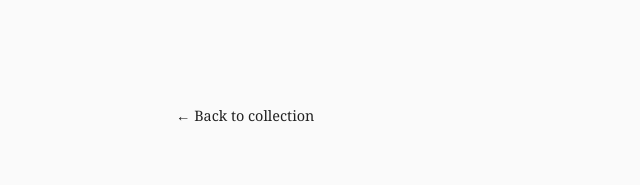
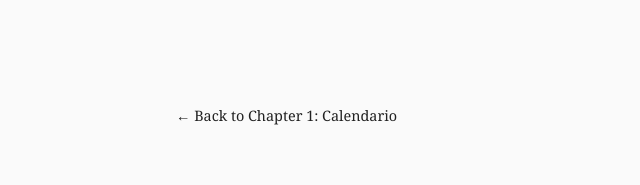
Before and after one commit to thedancingneutrino/thedancingneutrino.github.io, a Jekyll site: the page built from poems/Aprile13.md, in a window 1280 px wide. Shown: the part 1846-2031 px from the top of the page, without its empty margins (164-804 px from the left). Built offline with Jekyll 4.4.1, drawn with Linux system fonts in a browser that asks for light colours.

Commit message:
Update poem.html

```diff
--- a/_layouts/poem.html
+++ b/_layouts/poem.html
@@ -18,7 +18,9 @@ layout: default
   </div>
   {% if chapter_page %}
     <p class="back">
-      <a href="/chapters/{{ page.collection }}">← Back to collection</a>
+      <a href="{{ chapter_page.url }}">
+        ← Back to {{ chapter_page.title }}
+      </a>
     </p>
   {% endif %}
 </article>
```
